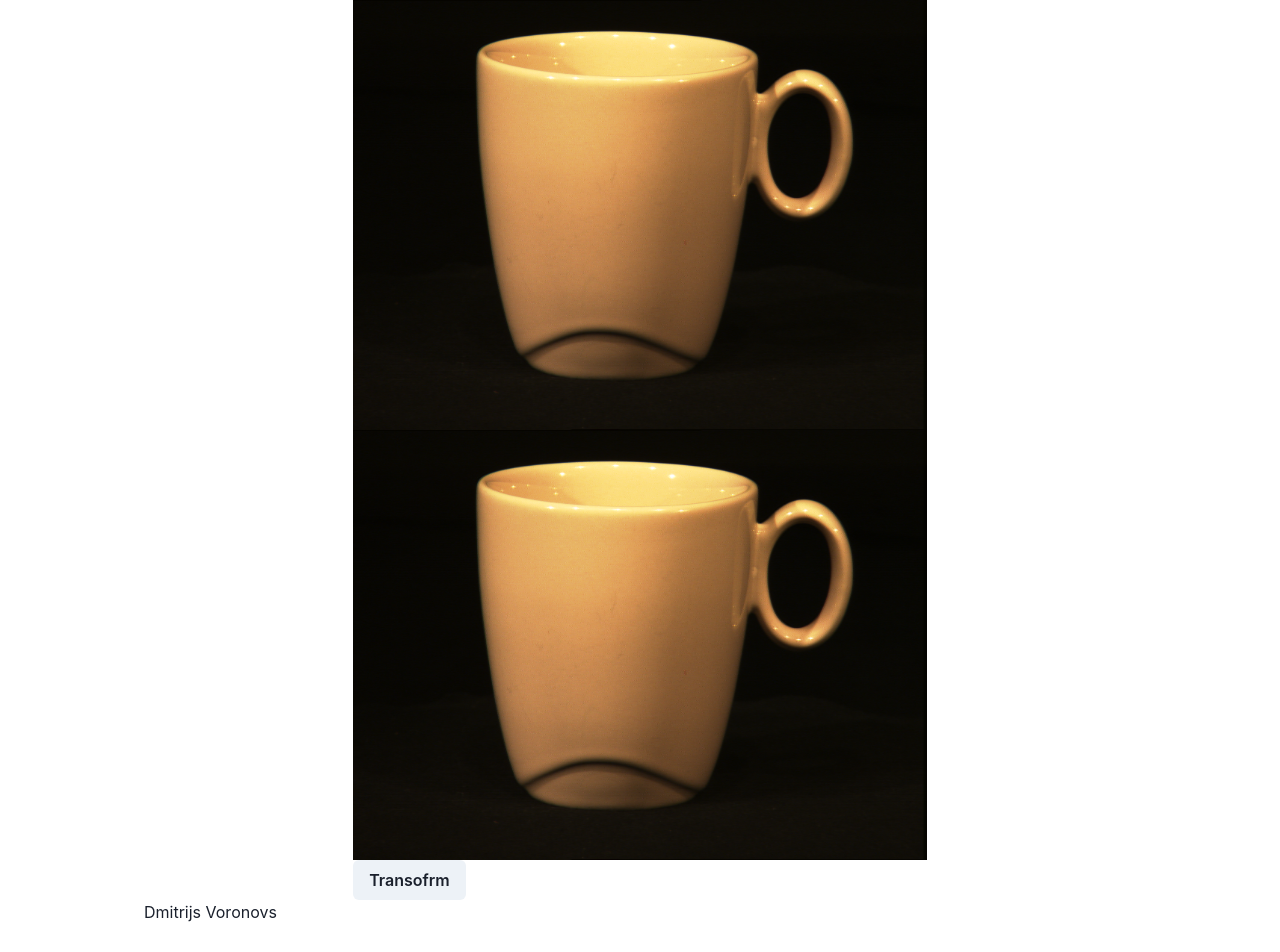
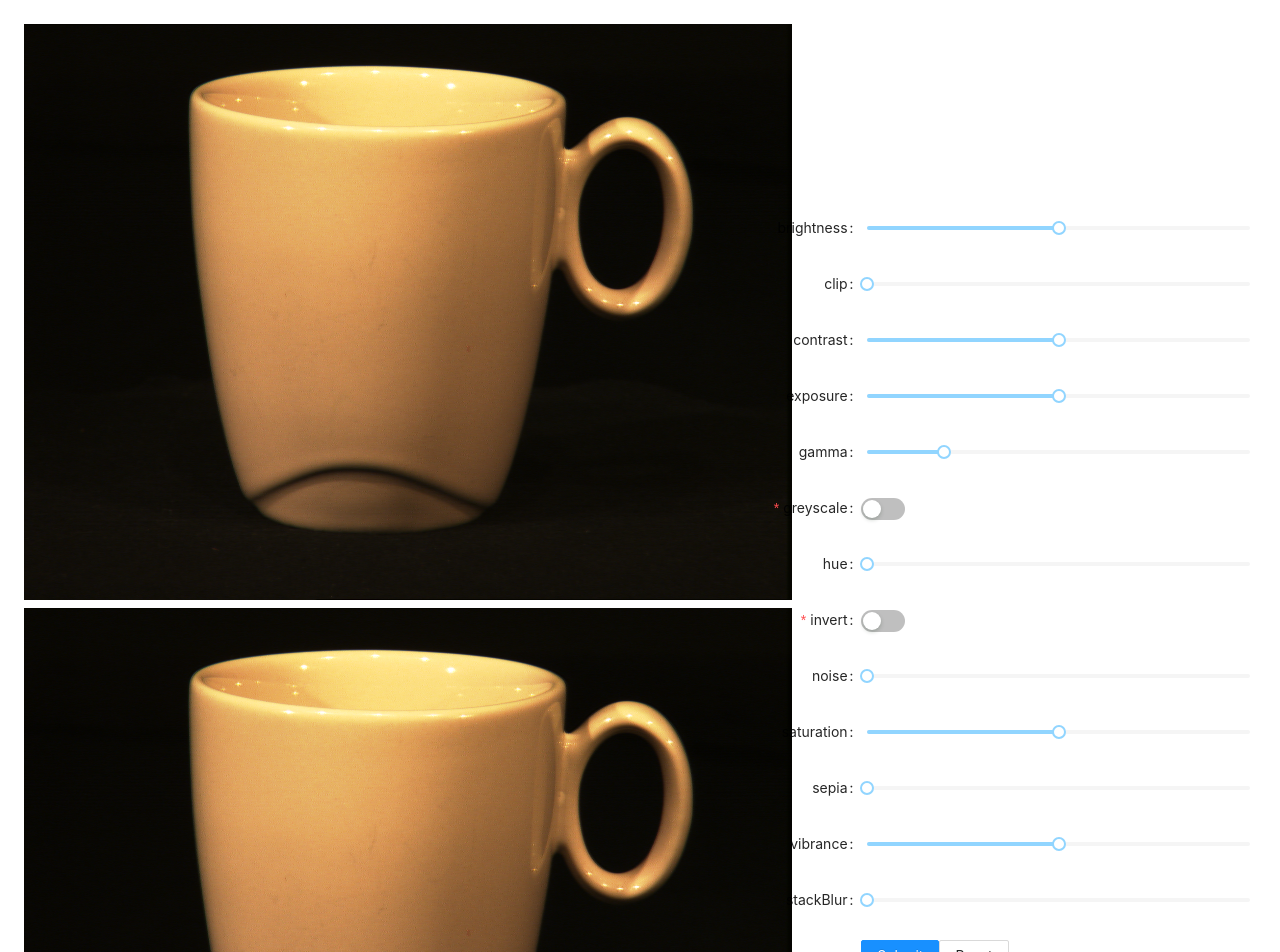
Before and after one commit to dmitrijs-voronovs/image-manipulation, a Next.js app: page / in a window 1280 px wide. Shown: the top 952 px of the page. Before the commit the page ends 924 px from the top, so only its background shows below. Built offline with nearby package versions, Linux system fonts and the light colour scheme.

Commit message:
Added initial settings

```diff
--- a/pages/_app.tsx
+++ b/pages/_app.tsx
@@ -1,13 +1,13 @@
 import '../styles/globals.css'
 import type { AppProps } from 'next/app'
-import {ChakraProvider} from "@chakra-ui/react";
 import Script from 'next/script'
+import 'antd/dist/antd.css'; // or 'antd/dist/antd.less'
 
 function MyApp({ Component, pageProps }: AppProps) {
-  return <ChakraProvider>
-    <Script src={"https://cdnjs.cloudflare.com/ajax/libs/camanjs/4.1.2/caman.full.min.js"} />
+  return <>
+    <Script src={"https://cdnjs.cloudflare.com/ajax/libs/camanjs/4.1.2/caman.full.min.js"}/>
     <Component {...pageProps} />
-  </ChakraProvider>
+  </>
 }
 
 export default MyApp
--- a/pages/index.tsx
+++ b/pages/index.tsx
@@ -1,13 +1,210 @@
-import type { NextPage } from 'next'
+import type {NextPage} from 'next'
 import Head from 'next/head'
-import {Box, Button, Container} from "@chakra-ui/react";
-import {useEffect, useRef} from "react";
-// @ts-ignore
+import {Button, Col, Form, Input, Row, Slider, Space, Switch} from "antd";
+import {Dispatch, FC, SetStateAction, useCallback, useEffect, useState} from "react";
+import debounce from 'lodash.debounce';
+
+type FilterArgNumber = {
+    min: number, max: number, default?: number
+};
+type FilterArgString = { default?: string };
+type FilterArgBool = { default?: boolean };
+
+type FilterArg = FilterArgNumber | FilterArgString | FilterArgBool
+
+type FilterArgs = FilterArg | FilterArg[] | Record<string, FilterArg>
+
+export interface FilterArgConfig extends Record<string, FilterArgs> {
+    brightness: FilterArgNumber,
+    channels: {
+        red: FilterArgNumber, green: FilterArgNumber, blue: FilterArgNumber,
+    },
+    clip: FilterArgNumber,
+    colorize: [FilterArgString, FilterArgNumber]
+    contrast: FilterArgNumber,
+    exposure: FilterArgNumber,
+    fillColor: FilterArgString
+    gamma: FilterArgNumber
+    greyscale: FilterArgBool
+    hue: FilterArgNumber,
+    invert: FilterArgBool,
+    noise: FilterArgNumber,
+    saturation: FilterArgNumber,
+    sepia: FilterArgNumber,
+    vibrance: FilterArgNumber,
+    stackBlur: FilterArgNumber,
+}
+
+const delta200: FilterArgNumber = {
+    min: -100, max: 100, default: 0
+};
+const delta100: FilterArgNumber = {
+    min: 0, max: 100, default: 0
+};
+
+const filterArgConfig: FilterArgConfig = {
+    brightness: delta200,
+    channels: {
+        red: delta200, green: delta200, blue: delta200
+    },
+    clip: delta100,
+    colorize: [{default: '#ffffff'}, delta100],
+    contrast: delta200,
+    exposure: delta200, // TODO: add filter arg
+    // fillColor: {default: '#ffffff'},
+    // fillColor: {default: ''},
+    gamma: {
+        min: 0, max: 5, default: 1,
+    },
+    greyscale: {default: false},
+    hue: delta100,
+    invert: {default: false},
+    noise: {
+        min: 0, max: 100, default: 0
+    },
+    saturation: delta200,
+    sepia: delta100,
+    vibrance: delta200,
+    stackBlur: {
+        min: 0,
+        max: 50,
+        default: 0
+    },
+}
+
+function getDefaultFilterValue(filter1: string) {
+    const filter = filterArgConfig[filter1];
+    if (Array.isArray(filter)) {
+        return filter.map(val => val.default);
+    }
+
+    return filter.default;
+}
+
+type ValueConfig = {
+    [Key in keyof FilterArgConfig]: FilterArgConfig[Key] extends Array<FilterArg> ? NonNullable<FilterArg['default']>[] : FilterArgConfig[Key] extends FilterArg ? NonNullable<FilterArgConfig[Key]['default']> : FilterArgConfig[Key] extends Record<string, FilterArg> ? { [ObjKey in keyof FilterArgConfig[Key]]: NonNullable<FilterArgConfig[Key][ObjKey]['default']> } : unknown
+}
+
+const layout = {
+    labelCol: {span: 8}, wrapperCol: {span: 16},
+};
+
+const tailLayout = {
+    wrapperCol: {offset: 8, span: 16},
+};
+
+const DynamicField: FC<{ name: string, config: FilterArg, value: unknown }> = ({name, config, value}) => {
+    const argConfig = filterArgConfig[name];
+    if (typeof config.default === 'boolean') {
+        return <Form.Item name={name} label={name} required={true}>
+            <Switch
+                defaultChecked={typeof value !== 'undefined' ? Boolean(value) : (argConfig as FilterArgBool).default}/>
+        </Form.Item>
+    }
+
+    if (typeof config.default === 'string') {
+        return <Form.Item name={name} label={name} required={true}>
+            <Input type={"color"} defaultValue={String(value) || (argConfig as FilterArgString).default}/>
+        </Form.Item>
+    }
+
+    if (typeof config.default === 'number') {
+        return <Form.Item name={name} label={name}>
+            <Slider min={(argConfig as FilterArgNumber).min}
+                    max={(argConfig as FilterArgNumber).max}
+                    defaultValue={Number(value) || (argConfig as FilterArgNumber).default}
+                // marks={{
+                //     0: 'A',
+                //     20: 'B',
+                //     40: 'C',
+                //     60: 'D',
+                //     80: 'E',
+                //     100: 'F',
+                // }}
+            />
+        </Form.Item>
+    }
+
+    return null;
+}
+
+const ParameterForm: FC<{ userValues: Partial<ValueConfig>, setConfig: Dispatch<SetStateAction<Partial<ValueConfig>>> }> = ({
+                                                                                                                                userValues,
+                                                                                                                                setConfig
+                                                                                                                            }) => {
+    const [form] = Form.useForm<ValueConfig>();
+    const onFinish = (values: any) => {
+        console.log(values);
+        setConfig(values);
+    };
+
+    const onReset = () => {
+        form.resetFields();
+        setConfig({})
+    };
+
+    return (<Form {...layout} form={form} name="control-hooks" onValuesChange={debounce((field, all) => onFinish(all), 200)} onFinish={onFinish}>
+    {/*return (<Form {...layout} form={form} name="control-hooks" onFinish={onFinish}>*/}
+        {/*<Form.Item name="switch" label="Switch" required={true}>*/}
+        {/*    <Switch/>*/}
+        {/*</Form.Item>*/}
+        {/*<Form.Item name="slider" label="Slider">*/}
+        {/*    <Slider*/}
+        {/*        // marks={{*/}
+        {/*        //     0: 'A',*/}
+        {/*        //     20: 'B',*/}
+        {/*        //     40: 'C',*/}
+        {/*        //     60: 'D',*/}
+        {/*        //     80: 'E',*/}
+        {/*        //     100: 'F',*/}
+        {/*        // }}*/}
+        {/*    />*/}
+        {/*</Form.Item>*/}
+        {Object.entries(filterArgConfig).map(([name, config]) => {
+            if (Array.isArray(config)) {
+                //
+            } else if (config === 'object') {
+
+            } else return <DynamicField name={name} config={config} value={userValues[name]}/>
+        })}
+        <Form.Item {...tailLayout}>
+            <Button type="primary" htmlType="submit">
+                Submit
+            </Button>
+            <Button htmlType="button" onClick={onReset}>
+                Reset
+            </Button>
+            {/*<Button type="link" htmlType="button" onClick={onFill}>*/}
+            {/*    Fill form*/}
+            {/*</Button>*/}
+        </Form.Item>
+    </Form>);
+}
 
 function PictureTest() {
-    const handleButtonClick = () => {
+    const [config, setConfig] = useState<Partial<ValueConfig>>({})
+    const handleButtonClick = useCallback(() => {
+        if (window?.Caman) {
             window.Caman("#img1", function () {
+                this.reset();
                 console.log(this);
+
+                Object.entries(config).forEach(([filter, rawVal]) => {
+                    const val = rawVal ?? getDefaultFilterValue(filter)
+                    if (Array.isArray(val)) {
+                        console.log('arr', val);
+                        this[filter](...val)
+                    } else if (typeof val === 'boolean') {
+                        if (val) this[filter]();
+                    } else {
+                        console.log('val', val);
+                        this[filter](val)
+                    }
+                })
+                // this.invert(true);
+
+                this.render();
+
                 // this.brightness(10).contrast(20).noise(50).render(function () {
                 //     alert("Done!");
                 // });
@@ -32,28 +229,36 @@ function PictureTest() {
                 //
                 //     this.filter.exposure(10);
                 // });
-            this.newLayer(function () {
-                this.setBlendingMode('softLight');
-                this.opacity(50);
-
-                this.overlayImage('/02.jpg');
-            });
-
-            this.exposure(20);
-            this.gamma(0.8);
-            this.render();
+                // this.newLayer(function () {
+                //     this.setBlendingMode('softLight');
+                //     this.opacity(50);
+                //
+                //     this.overlayImage('/02.jpg');
+                // });
+                //
+                // this.exposure(20);
+                // this.gamma(0.8);
             })
         }
-    return <Box>
-        <img src={"/01.jpg"} />
-        <img id={"img1"} data-caman="saturation(-80) brightness(90) vignette('10%')" src={"/01.jpg"} />
-        <Button onClick={handleButtonClick}>Transofrm</Button>
-    </Box>;
+    }, [config])
+
+    useEffect(() => {
+        handleButtonClick();
+    }, [config, handleButtonClick])
+
+    return <Row style={{width: '100vw'}} align={"middle"} justify={"center"} gutter={48}>
+        <Col xs={24} sm={12}><Space direction={"vertical"}>
+            <img src={"/01.jpg"}/>
+            <img id={"img1"} data-caman="saturation(-80) brightness(90) vignette('10%')" src={"/01.jpg"}/>
+        </Space></Col>
+        <Col xs={24} sm={12}>
+            <ParameterForm userValues={config} setConfig={setConfig}/>
+        </Col>
+    </Row>;
 }
 
 const Home: NextPage = () => {
-  return (
-    <Container maxWidth={"container.lg"} minHeight={"100vh"}>
+    return (<Space direction={"vertical"} style={{minHeight: "100vh"}}>
         <Head>
             <title>Image Processing</title>
             <meta name="description" content="Generated by create next app"/>
@@ -61,19 +266,15 @@ const Home: NextPage = () => {
         </Head>
 
         <main>
-            <Container minHeight={"80vh"}>
+            <Space style={{minHeight: "80vh", margin: 24}}>
                 <PictureTest/>
-                <div className="test-0">
-                        <div className="time"></div>
-                </div>
-            </Container>
+            </Space>
         </main>
 
         <footer>
             Dmitrijs Voronovs
         </footer>
-    </Container>
-  )
+    </Space>)
 }
 
 export default Home
```
Also changed, not shown: package.json (+3 -4 lines), types/Caman.tsx (added, +18 -0 lines), 1 other file (tests, documents, lock files or other folders). Lines whose indentation alone changed are shown as unchanged.
